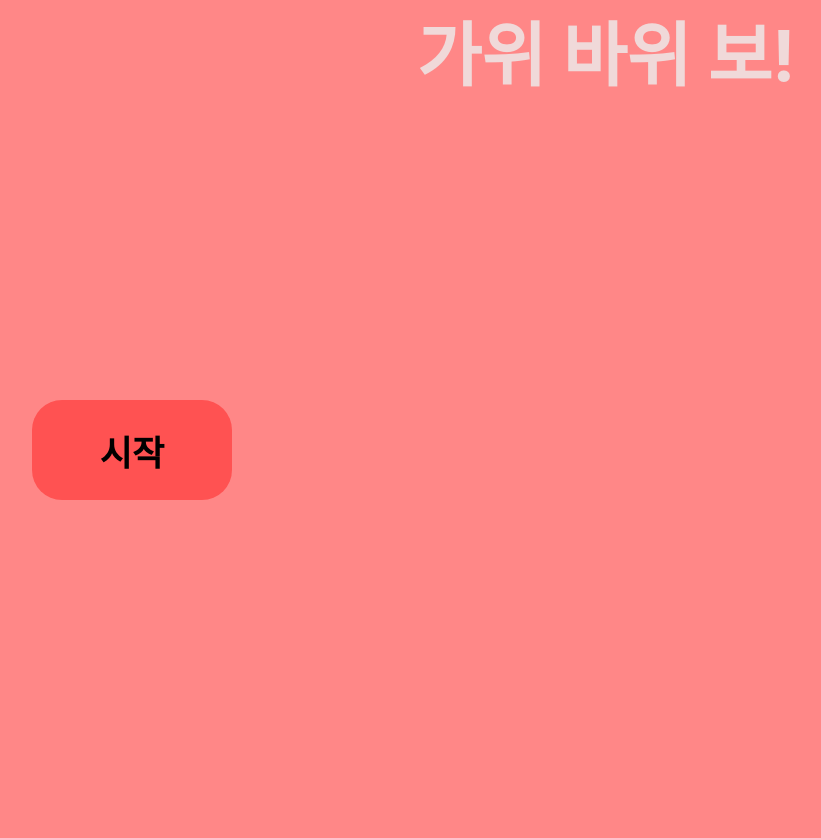
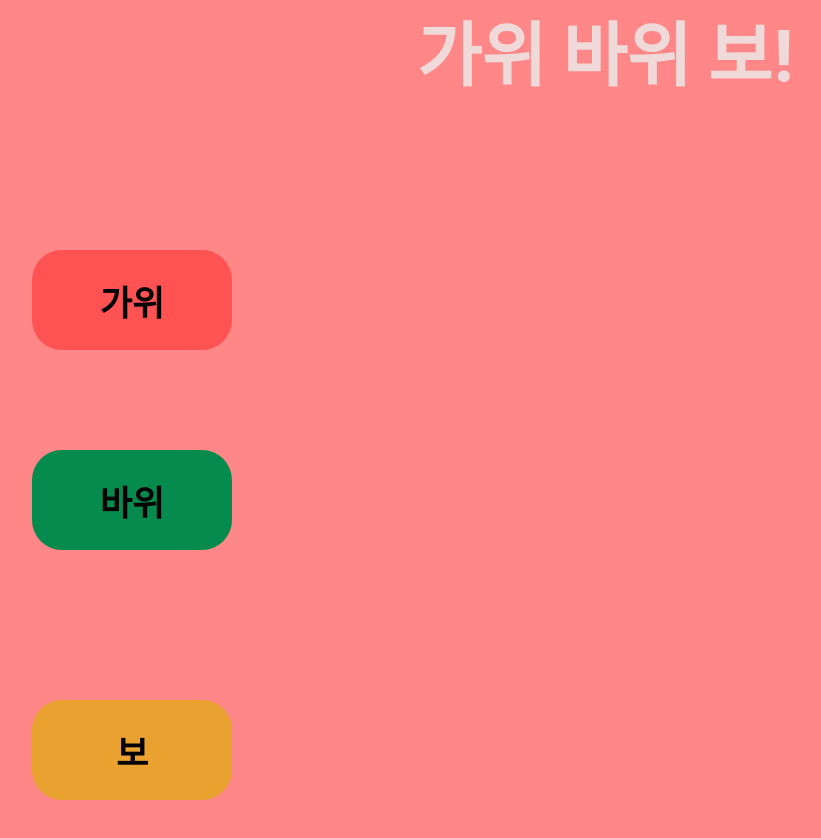
Before and after one commit to bobready0812/begin-react, a React (Create React App) app: page / in a window 1280 px wide. Shown: the top 838 px of the page, without its empty margins (108-929 px from the left). Built offline with nearby package versions, Linux system fonts and the light colour scheme.

Commit message:
20220518

```diff
--- a/src/App.js
+++ b/src/App.js
@@ -8,6 +8,8 @@ import User from './components/rspUser';
 function App() {
   const [comValue, setComValue] = useState("");
   const [userValue, setUserValue] = useState("");
+  const [comWin, setComWin] = useState("");
+  const [userWin, setUserWin] = useState("");
 
   return (
     <>
@@ -16,6 +18,10 @@ function App() {
     userValue={userValue}
     setComValue={setComValue}
     setUserValue={setUserValue}
+    comWin={comWin}
+    userWin={userWin}
+    setComWin={setComWin}
+    setUserWin={setUserWin}
     >
       <Com comValue={comValue} />
       <User userValue={userValue}/>
--- a/src/components/rspBack.css
+++ b/src/components/rspBack.css
@@ -23,7 +23,33 @@
     justify-content: center;
     border-radius: 30px;
     position: fixed;
-    top:400px;
+    top:250px;
+    right: 940px;
+}
+
+.btn2 {
+    display: flex;
+    width: 200px;
+    height: 100px;
+    background-color: rgb(6, 139, 79);
+    align-items: center;
+    justify-content: center;
+    border-radius: 30px;
+    position: fixed;
+    top:450px;
+    right: 940px;
+}
+
+.btn3 {
+    display: flex;
+    width: 200px;
+    height: 100px;
+    background-color: rgb(233, 162, 47);
+    align-items: center;
+    justify-content: center;
+    border-radius: 30px;
+    position: fixed;
+    top:700px;
     right: 940px;
 }
 
--- a/src/components/rspBack.js
+++ b/src/components/rspBack.js
@@ -1,13 +1,24 @@
 import React from "react";
 import './rspBack.css';
 
-const Back = ({children, comValue, setComValue, userValue, setUserValue}) => {
+const Back = ({children, comValue, setComValue, userValue, setUserValue, comWin, setComWin, userWin, setUserWin}) => {
     const valueArr = ["가위", "바위", "보"];
-    const onClick = () => {
-        const num1 = Math.floor(Math.random() * 3)
-        const num2 = Math.floor(Math.random() * 3)
+    const onClick1 = () => {
+        const num1 = Math.floor(Math.random() * 3);
         setComValue(valueArr[num1]);
-        setUserValue(valueArr[num2]);
+        setUserValue("가위");
+    }
+
+    const onClick2 = () => {
+        const num1 = Math.floor(Math.random() * 3);
+        setComValue(valueArr[num1]);
+        setUserValue("바위");
+    }
+
+    const onClick3 = () => {
+        const num1 = Math.floor(Math.random() * 3);
+        setComValue(valueArr[num1]);
+        setUserValue("보");
     }
 
 
@@ -15,8 +26,14 @@ const Back = ({children, comValue, setComValue, userValue, setUserValue}) => {
         <div className="background">
         <h1 className="title">가위 바위 보!</h1>
         <div>{children}</div>
-        <div onClick={onClick} className="btn">
-           <h1 className="btnh1">시작</h1>
+        <div onClick={onClick1} className="btn">
+           <h1 className="btnh1">가위</h1>
+        </div>
+        <div onClick={onClick2} className="btn2">
+           <h1 className="btnh1">바위</h1>
+        </div>
+        <div onClick={onClick3} className="btn3">
+           <h1 className="btnh1">보</h1>
         </div>
         </div>
     )
--- a/src/components/rspUser.css
+++ b/src/components/rspUser.css
@@ -1,6 +1,6 @@
 .userBack {
     position: fixed;
-    bottom: 200px;
+    top:160px;
     left: 1310px;
     width: 500px;
     height: 700px;
@@ -14,3 +14,7 @@
     position: relative;
     left: 20px;
 }
+
+.userValue {
+   position: fixed;
+}
--- a/src/components/rspUser.js
+++ b/src/components/rspUser.js
@@ -5,7 +5,7 @@ const User = ( {userValue}) => {
     return (
         <div className="userBack">
             <h1 className="userh1">User(승리)</h1>
-            <h1>{userValue}</h1>
+            <h1 className="userValue">{userValue}</h1>
         </div>
     )
 }
```
